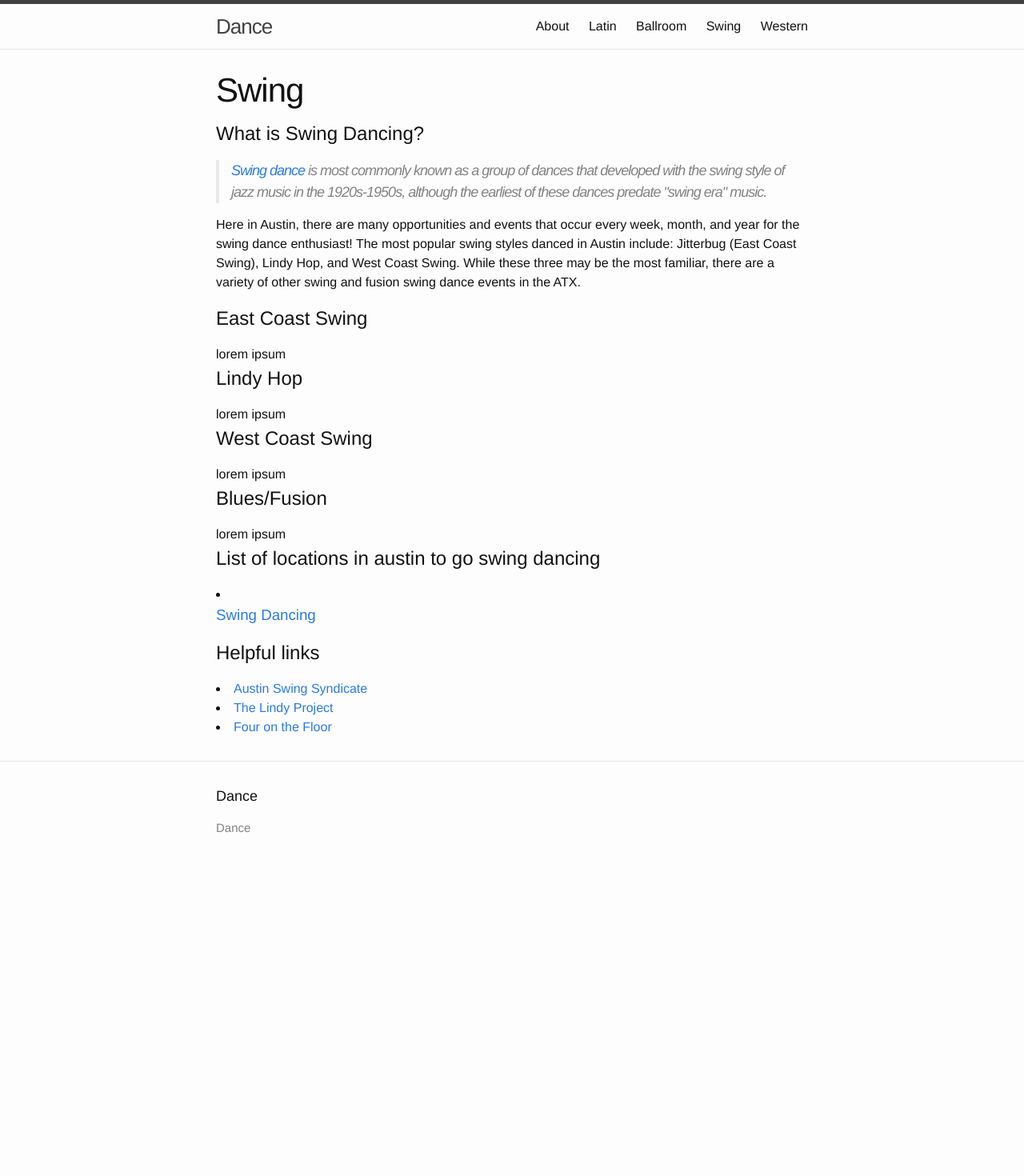
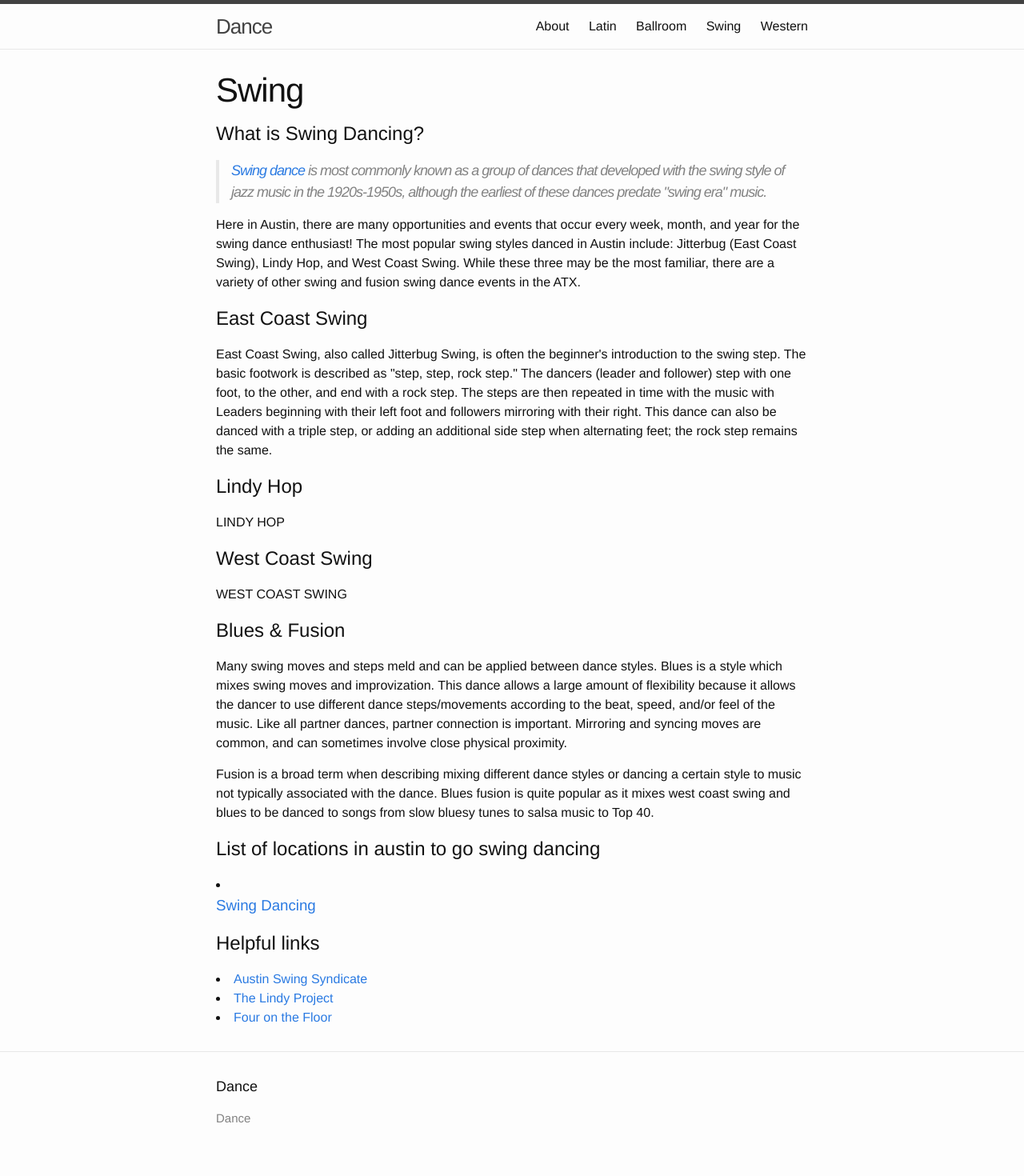
Before and after one commit to honeyjive/dance, a Jekyll site: the page built from swing/index.html, in a window 1280 px wide. Shown: the whole page at 80% size. Built offline with Jekyll 4.4.1, drawn with Linux system fonts in a browser that asks for light colours; before the commit the page ends 1107 px from its top, so only the background shows below that.

Commit message:
adding content for Blues and East Coast Swing

```diff
--- a/swing/index.html
+++ b/swing/index.html
@@ -9,22 +9,33 @@ permalink: /swing/
 		<p><a href="https://en.wikipedia.org/wiki/Swing_(dance)">Swing dance</a> is most commonly known as a group of dances that developed with the swing style of jazz music in the 1920s-1950s, although the earliest of these dances predate "swing era" music.</p>
 	</blockquote>
 
-<!-- Brief overall description -->
+<!-- Brief overall description & select dance description -->
 	<p>
 		Here in Austin, there are many opportunities and events that occur every week, month, and year for the swing dance enthusiast! The most popular swing styles danced in Austin include: Jitterbug (East Coast Swing), Lindy Hop, and West Coast Swing. While these three may be the most familiar, there are a variety of other swing and fusion swing dance events in the ATX.
 	</p>
 
 <h2>East Coast Swing</h2>
-lorem ipsum
+	<p>
+		East Coast Swing, also called Jitterbug Swing, is often the beginner's introduction to the swing step. The basic footwork is described as "step, step, rock step." The dancers (leader and follower) step with one foot, to the other, and end with a rock step. The steps are then repeated in time with the music with Leaders beginning with their left foot and followers mirroring with their right. This dance can also be danced with a triple step, or adding an additional side step when alternating feet; the rock step remains the same.
+	</p>
 
 <h2>Lindy Hop</h2>
-lorem ipsum
+	<p>
+		LINDY HOP
+	</p>
 
 <h2>West Coast Swing</h2>
-lorem ipsum
+	<p>
+		WEST COAST SWING
+	</p>
 
-<h2>Blues/Fusion</h2>
-lorem ipsum
+<h2>Blues & Fusion</h2>
+	<p>
+		Many swing moves and steps meld and can be applied between dance styles. Blues is a style which mixes swing moves and improvization. This dance allows a large amount of flexibility because it allows the dancer to use different dance steps/movements according to the beat, speed, and/or feel of the music. Like all partner dances, partner connection is important. Mirroring and syncing moves are common, and can sometimes involve close physical proximity.
+	</p>
+	<p>
+		Fusion is a broad term when describing mixing different dance styles or dancing a certain style to music not typically associated with the dance. Blues fusion is quite popular as it mixes west coast swing and blues to be danced to songs from slow bluesy tunes to salsa music to Top 40.
+	</p>
 
 	<!-- Location -->
 
```
Lines whose indentation alone changed are shown as unchanged.
